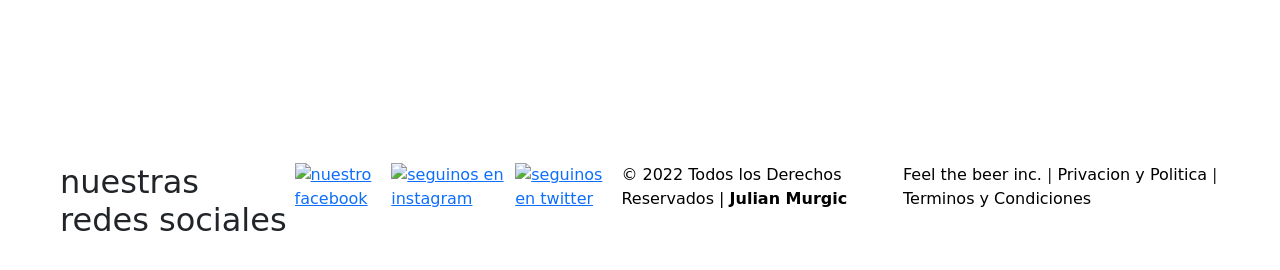
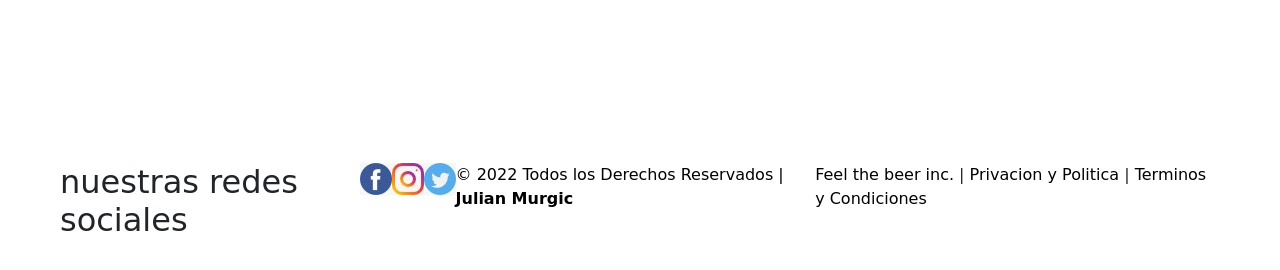
Before and after one commit to julimurgic/ftb_julianmurgic, a plain HTML site: page index.html in a window 1280 px wide. Shown: the part 3253-3523 px from the top of the page. Drawn offline with nearby package versions, Linux system fonts and the light colour scheme; a web font is replaced by a local one.

Commit message:
Update index.html

```diff
--- a/index.html
+++ b/index.html
@@ -78,11 +78,11 @@
         <div class="container-footer">
             <div class="footer">
                 <h3>nuestras redes sociales</h3>
-                <a href="https://www.facebook.com" target="_blank"><img src=".imagenes/logo_faceebook.jpg"
+                <a href="https://www.facebook.com" target="_blank"><img src="/imagenes/logo_faceebook.jpg"
                         alt="nuestro facebook"></a>
-                <a href="https://www.instagram.com" target="_blank"><img src=".imagenes/Logo_instragram.jpg"
+                <a href="https://www.instagram.com" target="_blank"><img src="/imagenes/Logo_instragram.jpg"
                         alt="seguinos en instagram"></a>
-                <a href="https://www.twitter.com" target="_blank"><img src=".imagenes/logo_twitter.jpg"
+                <a href="https://www.twitter.com" target="_blank"><img src="/imagenes/logo_twitter.jpg"
                         alt="seguinos en twitter"></a>
                  <div class="copyright">
                      © 2022 Todos los Derechos Reservados | <a href="">Julian Murgic</a>
```
